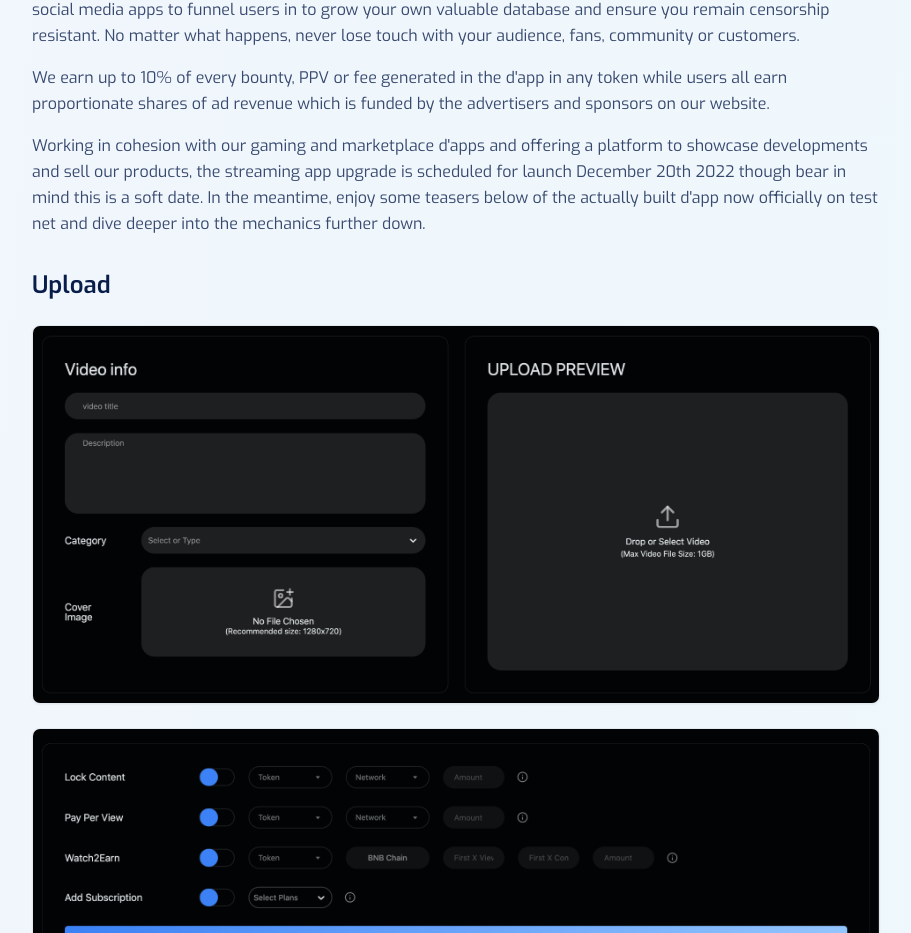
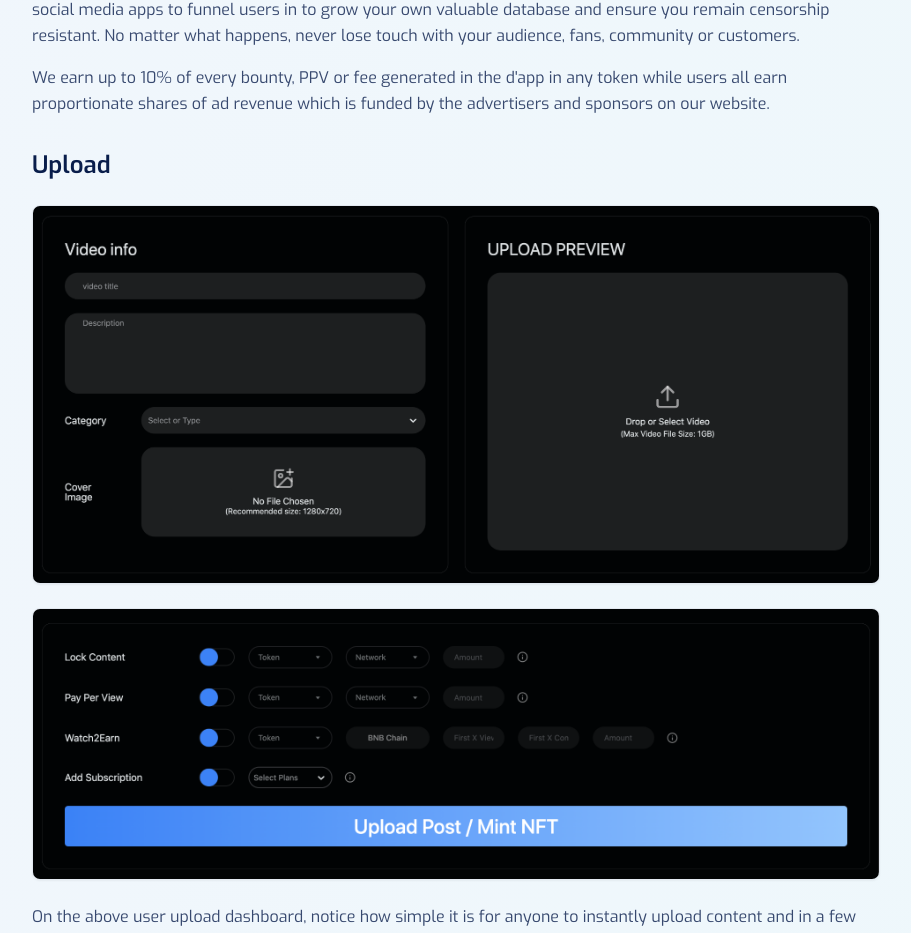
Before and after one commit to maldoteth/dehubdocs, a React (Vite) app: page /docs/dapps in a window 1280 px wide. Shown: the part 879-1812 px from the top of the page, without its empty margins (312-1223 px from the left). Built offline with nearby package versions, Linux system fonts and the light colour scheme.

Commit message:
Visual edit in Lovable
Edited UI in Lovable

```diff
--- a/src/pages/docs/Dapp.tsx
+++ b/src/pages/docs/Dapp.tsx
@@ -120,9 +120,7 @@ const Dapp = () => {
 
           <p className="text-royal-blue/80 leading-relaxed mb-4 font-exo">We earn up to 10% of every bounty, PPV or fee generated in the d'app in any token while users all earn proportionate shares of ad revenue which is funded by the advertisers and sponsors on our website.</p>
 
-          <p className="text-royal-blue/80 leading-relaxed mb-6 font-exo">
-            Working in cohesion with our gaming and marketplace d'apps and offering a platform to showcase developments and sell our products, the streaming app upgrade is scheduled for launch December 20th 2022 though bear in mind this is a soft date. In the meantime, enjoy some teasers below of the actually built d'app now officially on test net and dive deeper into the mechanics further down.
-          </p>
+          <p className="text-royal-blue/80 leading-relaxed mb-6 font-exo"></p>
         </section>
 
         <section>
```
